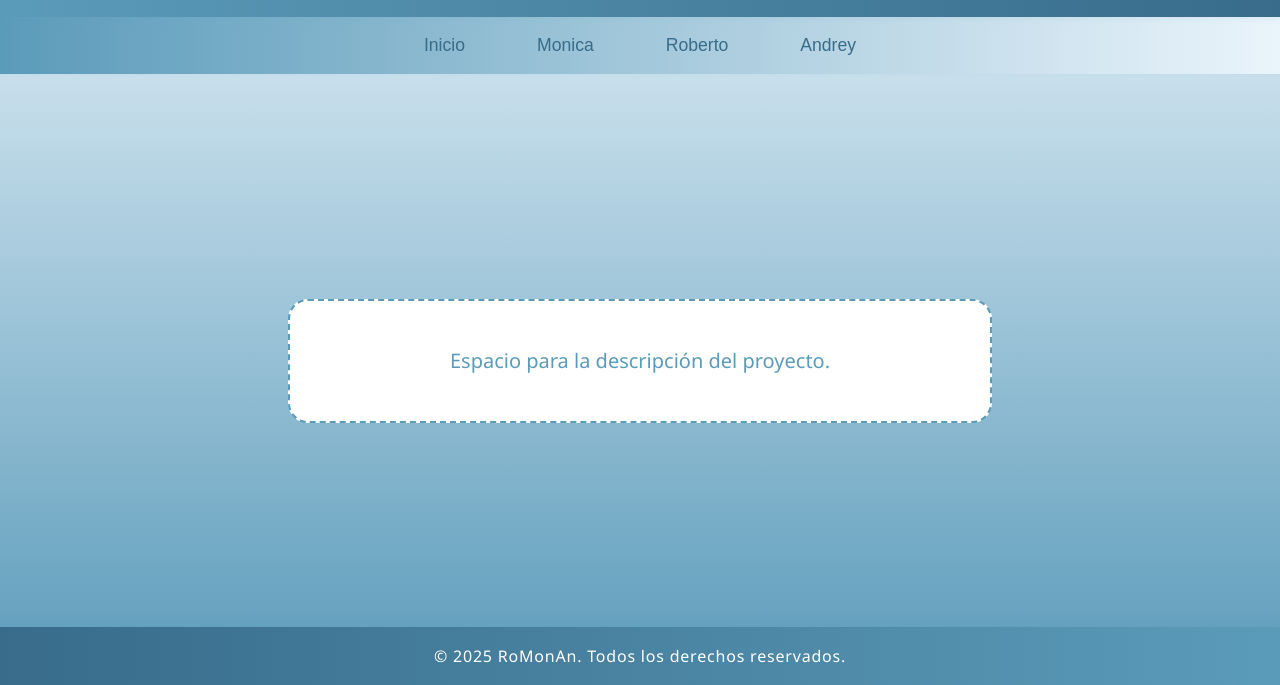
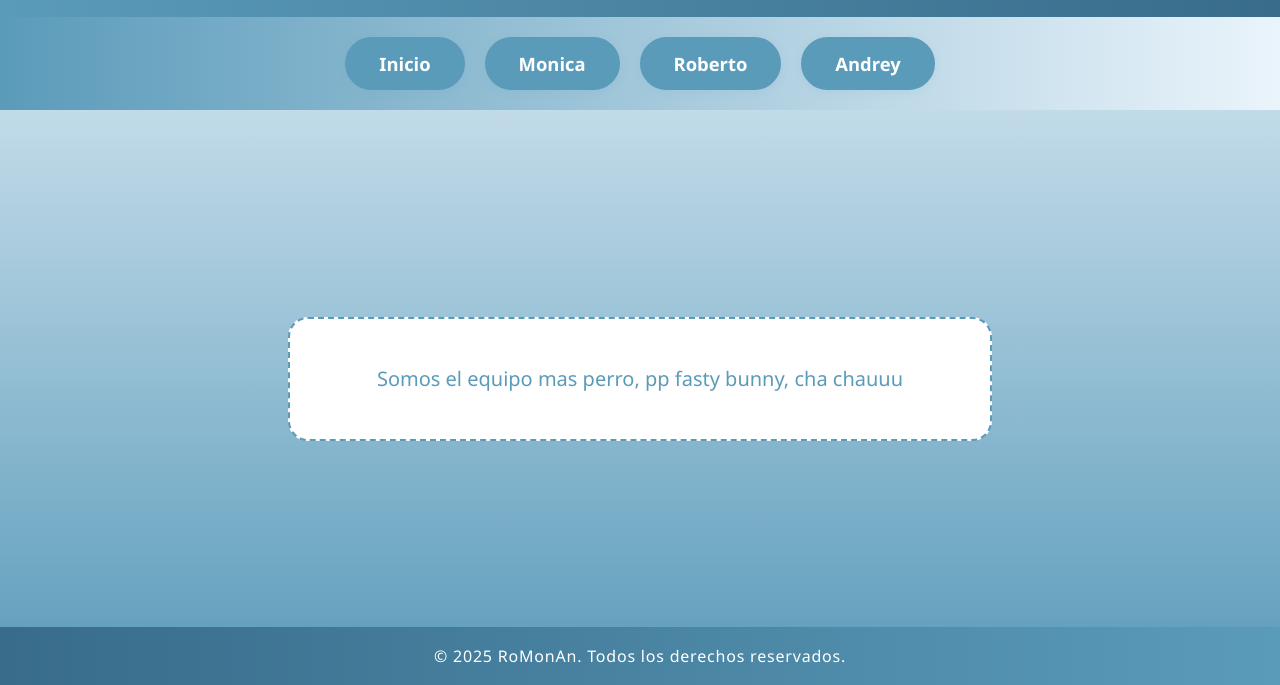
Before and after one commit to MonicaRomero003/Equipo-RoMonAn, a plain HTML site: page index.html in a window 1280 px wide. Shown: the part 115-800 px from the top of the page. Drawn offline with Linux system fonts and the light colour scheme.

Commit message:
Agregar enlaces

```diff
--- a/index.html
+++ b/index.html
@@ -10,12 +10,12 @@
             --color-light: #eaf4fb;
             --color-dark: #386c8a;
             --color-accent: #fff;
+            --color-hover: #417ea3;
         }
         body {
             margin: 0;
             font-family: 'Segoe UI', Arial, sans-serif;
             background: linear-gradient(180deg, var(--color-light) 0%, var(--color-base) 100%);
-            color: #333;
             min-height: 100vh;
             display: flex;
             flex-direction: column;
@@ -26,8 +26,6 @@
             align-items: center;
             justify-content: space-between;
             padding: 28px 36px 20px 36px;
-            position: relative;
-            box-shadow: 0 2px 6px rgba(91, 155, 186, 0.1);
         }
         .logo-placeholder {
             width: 80px;
@@ -53,21 +51,27 @@
             display: flex;
             justify-content: center;
             background: linear-gradient(90deg, var(--color-base) 0%, var(--color-light) 100%);
-            box-shadow: 0 1px 3px rgba(91, 155, 186, 0.05);
+            gap: 20px;
+            padding: 20px 0;
         }
-        .nav-btn {
-            background: none;
-            border: none;
-            color: var(--color-dark);
-            padding: 18px 36px;
-            font-size: 1.1em;
-            cursor: pointer;
-            transition: background 0.2s, color 0.2s;
-            font-weight: 500;
+        .nav-link {
+            display: inline-block;
+            text-decoration: none;
+            color: var(--color-accent);
+            background: var(--color-base);
+            padding: 12px 32px;
+            border-radius: 30px;
+            font-size: 1.15em;
+            font-weight: 600;
+            box-shadow: 0 2px 8px rgba(91,155,186,0.12);
+            border: 2px solid var(--color-base);
+            transition: background 0.2s, color 0.2s, border 0.2s, transform 0.1s;
         }
-        .nav-btn:hover {
-            background: var(--color-light);
-            color: var(--color-base);
+        .nav-link:hover, .nav-link:focus {
+            background: var(--color-hover);
+            color: var(--color-accent);
+            border: 2px solid var(--color-hover);
+            transform: translateY(-2px) scale(1.05);
         }
         main {
             flex: 1;
@@ -117,8 +121,12 @@
                 font-size: 1em;
                 margin-top: 10px;
             }
-            nav .nav-btn {
-                padding: 12px 18px;
+            nav {
+                gap: 10px;
+                padding: 10px 0;
+            }
+            .nav-link {
+                padding: 10px 14px;
                 font-size: 1em;
             }
             .descripcion-placeholder {
@@ -137,14 +145,14 @@
         </div>
     </header>
     <nav>
-        <button class="nav-btn">Inicio</button>
-        <button class="nav-btn">Monica</button>
-        <button class="nav-btn">Roberto</button>
-        <button class="nav-btn">Andrey</button>
+        <a class="nav-link" href="index.html">Inicio</a>
+        <a class="nav-link" href="monica.html">Monica</a>
+        <a class="nav-link" href="roberto.html">Roberto</a>
+        <a class="nav-link" href="andrey.html">Andrey</a>
     </nav>
     <main>
         <div class="descripcion-placeholder">
-            Espacio para la descripción del proyecto.
+            Somos el equipo mas perro, pp fasty bunny, cha chauuu
         </div>
     </main>
     <footer>
```
